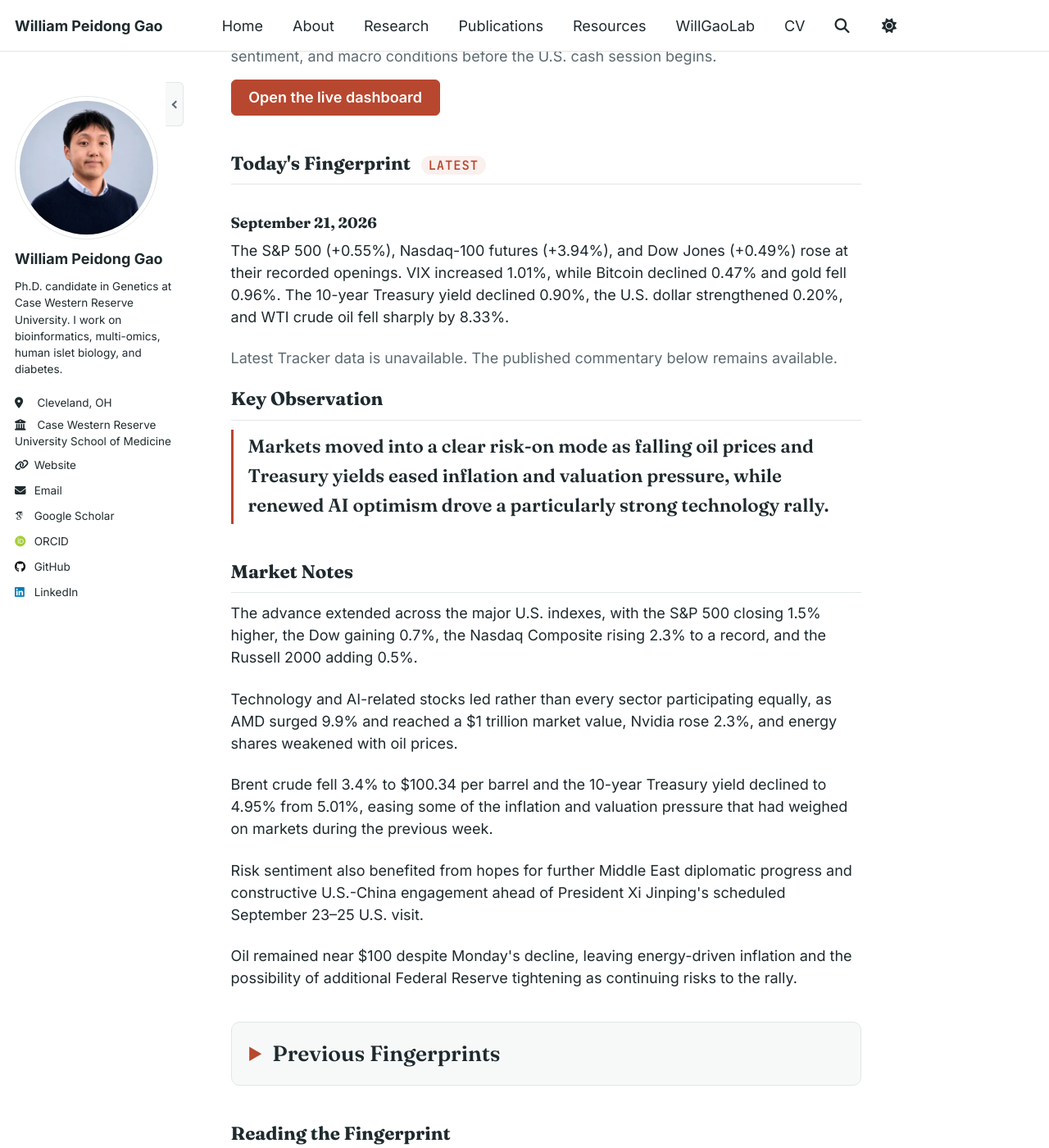
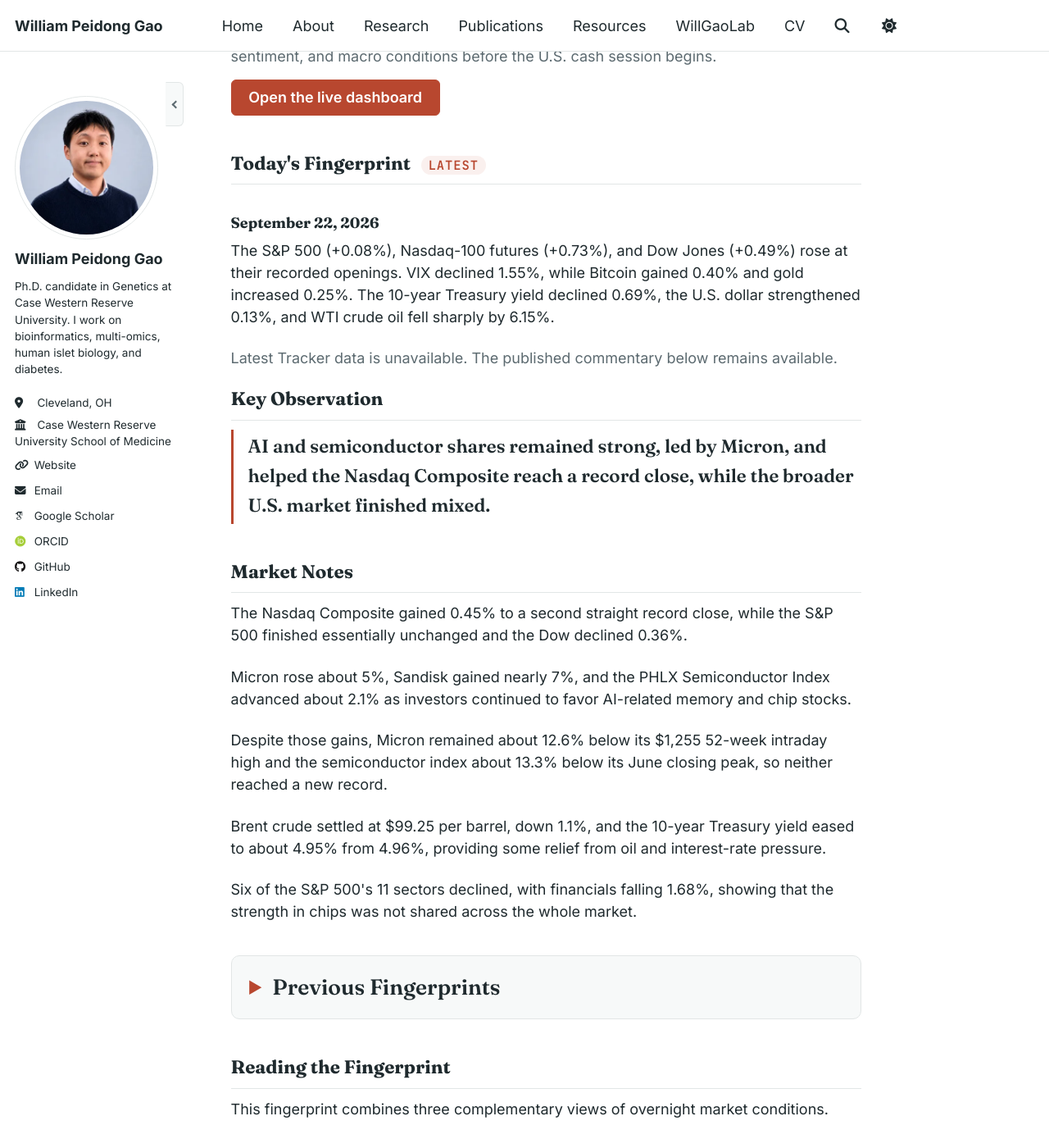
Before and after one commit to PeidongGao/WilliamGaoWeb, a Jekyll site: the page built from _pages/market-fingerprint.md, in a window 1280 px wide and 1400 px high, scrolled down 296 px. Shown: the whole window at 82% size. Built offline with Jekyll 4.4.1, drawn with Linux system fonts in a browser that asks for light colours; some web fonts are replaced.

Commit message:
Add September 22 market commentary

```diff
--- a/_data/market_commentary.yml
+++ b/_data/market_commentary.yml
@@ -1,3 +1,13 @@
+- date: "2026-09-22"
+  summary: "The S&P 500 (+0.08%), Nasdaq-100 futures (+0.73%), and Dow Jones (+0.49%) rose at their recorded openings. VIX declined 1.55%, while Bitcoin gained 0.40% and gold increased 0.25%. The 10-year Treasury yield declined 0.69%, the U.S. dollar strengthened 0.13%, and WTI crude oil fell sharply by 6.15%."
+  key_observation: "AI and semiconductor shares remained strong, led by Micron, and helped the Nasdaq Composite reach a record close, while the broader U.S. market finished mixed."
+  market_notes:
+    - "The Nasdaq Composite gained 0.45% to a second straight record close, while the S&P 500 finished essentially unchanged and the Dow declined 0.36%."
+    - "Micron rose about 5%, Sandisk gained nearly 7%, and the PHLX Semiconductor Index advanced about 2.1% as investors continued to favor AI-related memory and chip stocks."
+    - "Despite those gains, Micron remained about 12.6% below its $1,255 52-week intraday high and the semiconductor index about 13.3% below its June closing peak, so neither reached a new record."
+    - "Brent crude settled at $99.25 per barrel, down 1.1%, and the 10-year Treasury yield eased to about 4.95% from 4.96%, providing some relief from oil and interest-rate pressure."
+    - "Six of the S&P 500's 11 sectors declined, with financials falling 1.68%, showing that the strength in chips was not shared across the whole market."
+
 - date: "2026-09-21"
   summary: "The S&P 500 (+0.55%), Nasdaq-100 futures (+3.94%), and Dow Jones (+0.49%) rose at their recorded openings. VIX increased 1.01%, while Bitcoin declined 0.47% and gold fell 0.96%. The 10-year Treasury yield declined 0.90%, the U.S. dollar strengthened 0.20%, and WTI crude oil fell sharply by 8.33%."
   key_observation: "Markets moved into a clear risk-on mode as falling oil prices and Treasury yields eased inflation and valuation pressure, while renewed AI optimism drove a particularly strong technology rally."
```
